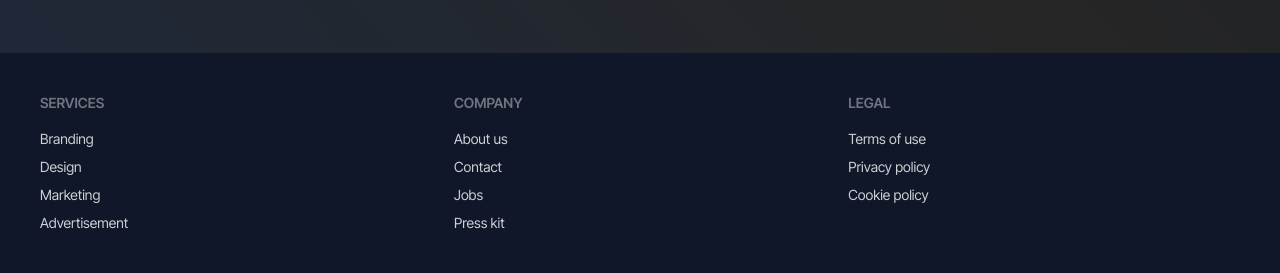
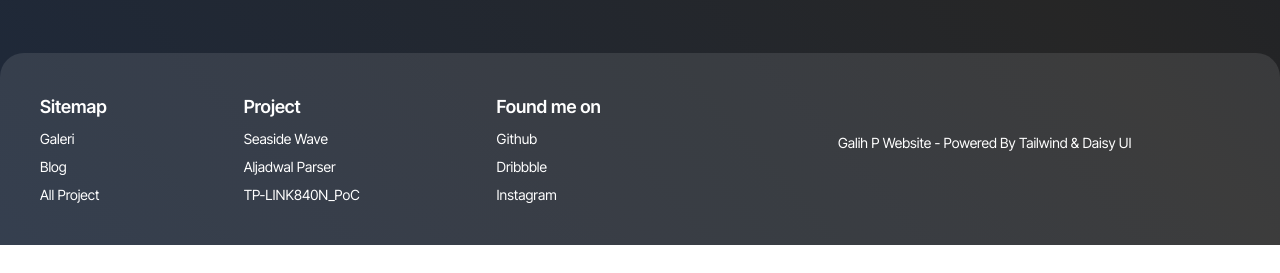
Before and after one commit to galihpd/galihpd.github.io, a plain HTML site: page index.html in a window 1280 px wide. Shown: the part 1157-1430 px from the top of the page. After the commit the page ends 1402 px from the top, so only its background shows below. Drawn offline with nearby package versions, Linux system fonts and the light colour scheme; a web font is replaced by a local one.

Commit message:
Update index.html

```diff
--- a/index.html
+++ b/index.html
@@ -8,6 +8,7 @@
       <link href="css/style.css" rel="stylesheet" type="text/css" />
       <script src="https://cdn.tailwindcss.com"></script>
       <script src="js/index.js"></script>
+      <script src="js/jadwal.js"></script>
 
   </head>
   <body>
@@ -68,10 +69,10 @@
             <!-- Mobile menu, show/hide based on menu state. -->
             <div class="sm:hidden backdrop-blur-3xl rounded-xl" id="mobile-menu">
               <div class="space-y-1 px-2 pb-3 pt-2">
-                <a href="#" class="bg-gray-900 text-white block rounded-md px-3 py-2 text-base font-medium" aria-current="page">Dashboard</a>
-                <a href="#" class="text-gray-300 hover:bg-gray-700 hover:text-white block rounded-md px-3 py-2 text-base font-medium">Team</a>
-                <a href="#" class="text-gray-300 hover:bg-gray-700 hover:text-white block rounded-md px-3 py-2 text-base font-medium">Projects</a>
-                <a href="#" class="text-gray-300 hover:bg-gray-700 hover:text-white block rounded-md px-3 py-2 text-base font-medium">Calendar</a>
+                <a href="https://galihpd.github.io/3d" class="text-gray-300 hover:bg-gray-700 hover:text-white block rounded-md px-3 py-2 text-base font-medium">Galeri</a>
+                <a href="https://galihpd.github.io/resource" class="text-gray-300 hover:bg-gray-700 hover:text-white block rounded-md px-3 py-2 text-base font-medium">Blog</a>
+                <a href="https://galihpd.github.io/aljadwal" class="text-gray-300 hover:bg-gray-700 hover:text-white block rounded-md px-3 py-2 text-base font-medium">Projects</a>
+                <a href="https://galihpd.github.io/aljadwal" class="text-gray-300 hover:bg-gray-700 hover:text-white block rounded-md px-3 py-2 text-base font-medium">Aljadwal</a>
               </div>
             </div>
           </nav>
@@ -80,7 +81,7 @@
       <div class="hero mb-3">
         <div class="hero-content text-center">
           <div class="max-w">
-                <h1 class="lg:text-9xl text-6xl mt-5 font-bold pb-2">Galih </br">Prakoso</h1>
+                <h1 class="lg:text-9xl text-6xl hover:animate-pulse mt-5 font-bold pb-2">Galih </br">Prakoso</h1>
 
             <p class="pt-2 pb-6">A 3D Generalist and Computer Enthusiast.</p>
 
@@ -119,7 +120,7 @@
 
       <div class="collapse sm:px-10 px-4 pb-10 md:px-40 lg:px-50">
         <input type="checkbox" class="peer" />
-        <div class="collapse-title text-center hover:animate-pulse text-xl font-bold peer-checked:bg-secondary peer-checked:text-secondary-content">
+        <div class="collapse-title text-center hover:animate-pulse text-xl peer-checked:bg-secondary peer-checked:text-secondary-content">
           <span class="badge badge-primary mr-2">Click</span>Tentang Saya
         </div>
 
@@ -134,22 +135,22 @@
         </p>
         <div class="text-center pt-4 pb-2 font-bold"> Tech Stack Saya</div>
         <div class="flex flex-wrap justify-center">
-        <div class="badge badge- h-8 lbg my-2 text-white rounded-lg mx-2">
+        <div class="badge badge-neutral h-8 my-2 text-white rounded-lg mx-2">
         <img class="h-4 pr-1" src="https://upload.wikimedia.org/wikipedia/commons/0/0c/Blender_logo_no_text.svg">Blender 3D
       </div>
-      <div class="badge badge-info h-8 lbg my-2 text-white rounded-lg mx-2">
+      <div class="badge badge-neutral h-8 my-2 text-white rounded-lg mx-2">
         <img class="h-4 pr-1" src="https://upload.wikimedia.org/wikipedia/commons/a/af/Adobe_Photoshop_CC_icon.svg">Adobe Photoshop
       </div>
-      <div class="badge badge-info h-8 lbg my-2 text-white rounded-lg mx-2">
+      <div class="badge badge-neutral h-8 my-2 text-white rounded-lg mx-2">
         <img class="h-4 pr-1" src="https://upload.wikimedia.org/wikipedia/commons/c/cb/Adobe_After_Effects_CC_icon.svg">Adobe After Effect
       </div>
-      <div class="badge badge-info h-8 lbg my-2 text-white rounded-lg mx-2">
+      <div class="badge badge-neutral h-8 my-2 text-white rounded-lg mx-2">
         <img class="h-4 pr-1" src="https://upload.wikimedia.org/wikipedia/commons/f/f1/Icons8_flat_linux.svg">Linux Bash
       </div>
-      <div class="badge badge-info h-8 lbg my-2 text-white rounded-lg mx-2">
+      <div class="badge badge-neutral h-8 my-2 text-white rounded-lg mx-2">
         <img class="h-4 pr-1" src="https://upload.wikimedia.org/wikipedia/commons/9/95/Tailwind_CSS_logo.svg">
       </div>
-      <div class="badge badge-info h-8 lbg my-2 text-white rounded-lg mx-2">
+      <div class="badge badge-neutral h-8 my-2 text-white rounded-lg mx-2">
         <img class="h-4 pr-1" src="https://upload.wikimedia.org/wikipedia/commons/b/b2/Bootstrap_logo.svg"> Bootstrap
       </div>
       </div>
@@ -184,27 +185,31 @@
 
         </div>
 
-      <footer class="footer p-10 bgb text-neutral-content" data-theme="night">
+      <footer class="footer p-10 bgb rounded-t-3xl text-white bg-white/10 text-neutral-content">
         <div>
-          <span class="footer-title">Services</span>
-          <a class="link link-hover">Branding</a>
-          <a class="link link-hover">Design</a>
-          <a class="link link-hover">Marketing</a>
-          <a class="link link-hover">Advertisement</a>
+          <span class="font-bold text-lg">Sitemap</span>
+          <a href="https://galihpd.github.io/3d" class="link link-hover">Galeri</a>
+          <a href="https://galihpd.github.io/resource" class="link link-hover">Blog</a>
+          <a href="https://galihpd.github.io" class="link link-hover">All Project</a>
         </div>
         <div>
-          <span class="footer-title">Company</span>
-          <a class="link link-hover">About us</a>
-          <a class="link link-hover">Contact</a>
-          <a class="link link-hover">Jobs</a>
-          <a class="link link-hover">Press kit</a>
+          <span class="font-bold text-lg">Project</span>
+          <a href="https://galihpr.itch.io/seaside-wave" class="link link-hover">Seaside Wave</a>
+          <a href="https://galihpd.github.io/aljadwal" class="link link-hover">Aljadwal Parser</a>
+          <a href="https://github.com/galihpd/tl-wr840PoC" class="link link-hover">TP-LINK840N_PoC</a>
         </div>
         <div>
-          <span class="footer-title">Legal</span>
-          <a class="link link-hover">Terms of use</a>
-          <a class="link link-hover">Privacy policy</a>
-          <a class="link link-hover">Cookie policy</a>
+          <span class="font-bold text-lg">Found me on</span>
+          <a href="https://github.com/galihpd/" class="link link-hover">Github</a>
+          <a href="https://dribbble.com/wirewolf" class="link link-hover">Dribbble</a>
+          <a href="https://www.instagram.com/galih3d/" class="link link-hover">Instagram</a>
         </div>
+
+        <div class="footer p-10 justify-center items-center">
+          <p>Galih P Website - Powered By Tailwind & Daisy UI</p>
+        </p>
+        </div>
+
       </footer>
 
   </body>
```
